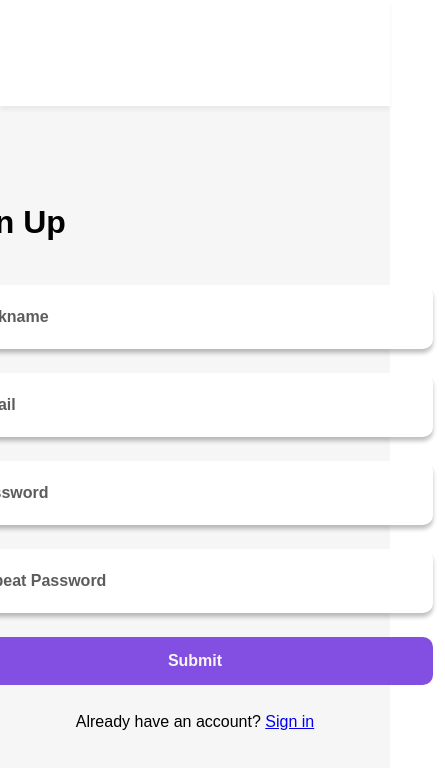
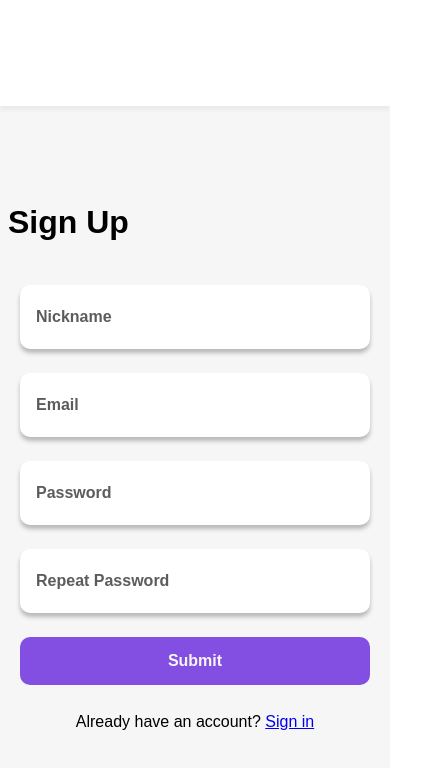
Before and after one commit to Blopaa/socialNetworkFrontEnd, a React (Vite) app: page /auth/signup in a window 390 px wide. Shown: the top 768 px of the page, 445 px wide, since content can reach past the window. Built offline with nearby package versions, Linux system fonts and the light colour scheme.

Commit message:
refactor: responsive

```diff
--- a/src/components/atoms/formError/index.tsx
+++ b/src/components/atoms/formError/index.tsx
@@ -2,8 +2,9 @@ import React from 'react';
 import styled from "@emotion/styled";
 import {fadeIn} from "../../../styles/animations";
 
-const FormError = styled.div`
+const FormError = styled.div<{ bottom?: boolean}>`
   position: relative;
+  bottom: ${({bottom}) => bottom ? "5rem" : "none"};
   div{
     width: 15rem;
     height: 15rem;
@@ -30,11 +31,12 @@ const FormError = styled.div`
 
 interface FormErrorProps {
     message: string
+    bottom?: boolean;
 }
 
-const FormErrorAtom: React.FC<FormErrorProps> = ({message}) => {
+const FormErrorAtom: React.FC<FormErrorProps> = ({message, bottom}) => {
     return (
-        <FormError>
+        <FormError bottom={bottom}>
             <div><p>{message}</p></div>
         </FormError>
     );
--- a/src/components/molecules/signInForm/index.tsx
+++ b/src/components/molecules/signInForm/index.tsx
@@ -11,15 +11,17 @@ const Form = styled.form`
   flex-direction: column;
   justify-content: center;
   align-items: center;
+  max-width: 31.25rem;
   width: 100%;
 `;
 
 const Container = styled.div`
-  width: 31.25rem;
+  width: 100%;
   display: flex;
   flex-direction: column;
   justify-content: center;
   align-items: center;
+
   p {
     width: 100%;
     font-size: 2rem;
@@ -29,30 +31,26 @@ const Container = styled.div`
 `;
 
 const SignInFormMolecule = () => {
-    const [signInForm, setsignInForm] = useState<{Password?: string, Email?: string}>({});
+    const [signInForm, setsignInForm] = useState<{ Password?: string, Email?: string }>({});
     const [error, setError] = useState({message: '', error: false});
     const {dispatch, state} = useContext(AuthContext);
 
     const handleSubmit = (e: FormEvent<HTMLFormElement>) => {
         e.preventDefault();
-        if(!signInForm.Password || !signInForm.Email){
+        if (!signInForm.Password || !signInForm.Email) {
             setError({message: "email and password must be fullfilled", error: true})
             return;
         }
-        if(!dispatch) throw new Error("no dispatch")
+        if (!dispatch) throw new Error("no dispatch")
         dispatch({type: "LOG_IN", payload: "token"})
 
     }
 
-    useEffect(() => {
-        console.log(signInForm)
-    }, [signInForm]);
-
     return (
         <>
             <Container>
-                <p>Sign In</p>
                 <Form onSubmit={handleSubmit}>
+                    <p>Sign In</p>
                     <InputAtom
                         name="Email"
                         sendValue={setsignInForm}
@@ -71,6 +69,7 @@ const SignInFormMolecule = () => {
                         Submit
                     </ButtomAtom>
                 </Form>
+
             </Container>
             {error.error && <FormErrorAtom message={error.message}/>}
         </>
--- a/src/components/molecules/signUpForm/index.tsx
+++ b/src/components/molecules/signUpForm/index.tsx
@@ -1,22 +1,26 @@
 import styled from '@emotion/styled';
-import React, { useEffect, useState } from 'react';
+import React, {FormEvent, useContext, useEffect, useState} from 'react';
 import ButtomAtom from '../../atoms/button';
 import InputAtom from '../../atoms/input';
+import {AuthContext} from "../../../contexts/authContext";
+import FormErrorAtom from "../../atoms/formError";
 
 const Form = styled.form`
   display: flex;
   flex-direction: column;
   justify-content: center;
   align-items: center;
+  max-width: 31.25rem;
   width: 100%;
 `;
 
 const Container = styled.div`
-  width: 31.25rem;
+  width: 100%;
   display: flex;
   flex-direction: column;
   justify-content: center;
   align-items: center;
+
   p {
     width: 100%;
     font-size: 2rem;
@@ -26,13 +30,30 @@ const Container = styled.div`
 `;
 
 const SignUpFormMolecule = () => {
-  const [signUpForm, setSignUpForm] = useState({});
-  const [passwordRep, setPasswordRep] = useState({});
+    const [signUpForm, setSignUpForm] = useState<{ Password?: string, Email?: string, Nickname?: string }>({});
+    const [passwordRep, setPasswordRep] = useState<{ "Repeat Password"?: string }>({});
+    const [error, setError] = useState({message: '', error: false});
+    const {dispatch, state} = useContext(AuthContext);
+
+    const handleSubmit = (e: FormEvent<HTMLFormElement>) => {
+        e.preventDefault();
+        if (!signUpForm.Password || !signUpForm.Email || !signUpForm.Nickname) {
+            setError({message: "nickname, email and password must be fullfilled", error: true})
+            return;
+        }
+        if (passwordRep["Repeat Password"] != signUpForm.Password) {
+            setError({message: "both passwords must be the same", error: true})
+            return;
+        }
+        if (!dispatch) throw new Error("no dispatch")
+        dispatch({type: "LOG_IN", payload: "token"})
+    }
 
     return (
+        <>
             <Container>
+                <Form onSubmit={handleSubmit}>
                 <p>Sign Up</p>
-      <Form>
                     <InputAtom
                         name="Nickname"
                         sendValue={setSignUpForm}
@@ -44,24 +65,29 @@ const SignUpFormMolecule = () => {
                         sendValue={setSignUpForm}
                         lastFormValue={signUpForm}
                         formType="text"
+                        pattern="[\s\S]{1,}[@]{1}[\s\S]{1,}[.][\s\S]{1,}"
                     />
                     <InputAtom
                         name="Password"
                         sendValue={setSignUpForm}
                         lastFormValue={signUpForm}
                         formType="password"
+                        pattern="[\s\S]{6,}"
                     />
                     <InputAtom
                         name="Repeat Password"
                         sendValue={setPasswordRep}
                         lastFormValue={passwordRep}
                         formType="password"
+                        pattern="[\s\S]{6,}"
                     />
                     <ButtomAtom type="submit" size="xl" stetic="auth">
                         Submit
                     </ButtomAtom>
                 </Form>
             </Container>
+            {error.error && <FormErrorAtom message={error.message} bottom/>}
+        </>
     );
 };
 
--- a/src/pages/auth/SignUp/index.tsx
+++ b/src/pages/auth/SignUp/index.tsx
@@ -10,9 +10,15 @@ const Container = styled.div`
   flex-direction: column;
   align-items: center;
   justify-content: center;
+  width: calc(100% - 8rem);
   height: calc(100vh - 16.625rem);
-  width: calc(100% - 8rem);
   animation: ${fadeIn} .5s ease;
+
+  @media (max-width: 450px) {
+    margin: .5rem;
+    width: calc(100% - 1rem);
+    height: calc(100vh - 9.624rem);
+  }
 `;
 
 const SignUpPage = () => {
--- a/src/pages/auth/signin/index.tsx
+++ b/src/pages/auth/signin/index.tsx
@@ -15,6 +15,12 @@ const Container = styled.div`
   width: calc(100% - 8rem);
   height: calc(100vh - 16.625rem);
   animation: ${fadeIn} .5s ease;
+
+  @media (max-width: 450px) {
+    margin: .5rem;
+    width: calc(100% - 1rem);
+    height: calc(100vh - 9.624rem);
+  }
 `;
 
 const SignInPage = () => {
--- a/src/router/authRoutes.tsx
+++ b/src/router/authRoutes.tsx
@@ -3,15 +3,26 @@ import SignUpPage from "../pages/auth/SignUp";
 import {Redirect, Route, Switch} from "react-router-dom";
 import SignInFormMolecule from "../components/molecules/signInForm";
 import SignInPage from "../pages/auth/signin";
+import styled from "@emotion/styled";
 
 const AuthRoutes = () => {
 
+    const Nav = styled.nav`
+      width: 100%;
+      height: 6.625rem;
+      box-shadow: 0 4px 4px rgba(0, 0, 0, 0.05);
+      background-color: #FFFFFF;
+    `
+
     return (
-        <Switch>
-            <Route exact path="/auth/signup" component={SignUpPage}/>
-            <Route exact path="/auth/signin" component={SignInPage}/>
-            <Route path="**"><Redirect to="/auth/signup"/></Route>
-        </Switch>
+        <>
+            <Nav/>
+            <Switch>
+                <Route exact path="/auth/signup" component={SignUpPage}/>
+                <Route exact path="/auth/signin" component={SignInPage}/>
+                <Route path="**"><Redirect to="/auth/signup"/></Route>
+            </Switch>
+        </>
     );
 };
 
--- a/src/router/index.tsx
+++ b/src/router/index.tsx
@@ -8,13 +8,6 @@ import authReducer from "../reducers/authReducer";
 import AuthRoutes from "./authRoutes";
 import OtherRoutes from "./otherRoutes";
 import {AuthContext} from "../contexts/authContext";
-
-  const Nav = styled.nav`
-    width: 100%;
-    height: 6.625rem;
-    box-shadow: 0 4px 4px rgba(0, 0, 0, 0.05);
-    background-color: #FFFFFF;
-  `
 
 const Router = () => {
     let init = () => {
@@ -36,7 +29,6 @@ const Router = () => {
         <BrowserRouter>
         <div style={{minWidth: '100vw', minHeight: '100vh'}}>
           <AuthContext.Provider value={{state, dispatch}}>
-              <Nav/>
               <Switch>
                   {state.token ? <OtherRoutes/> : <AuthRoutes/>}
               </Switch>
```
Lines whose indentation alone changed are shown as unchanged.
